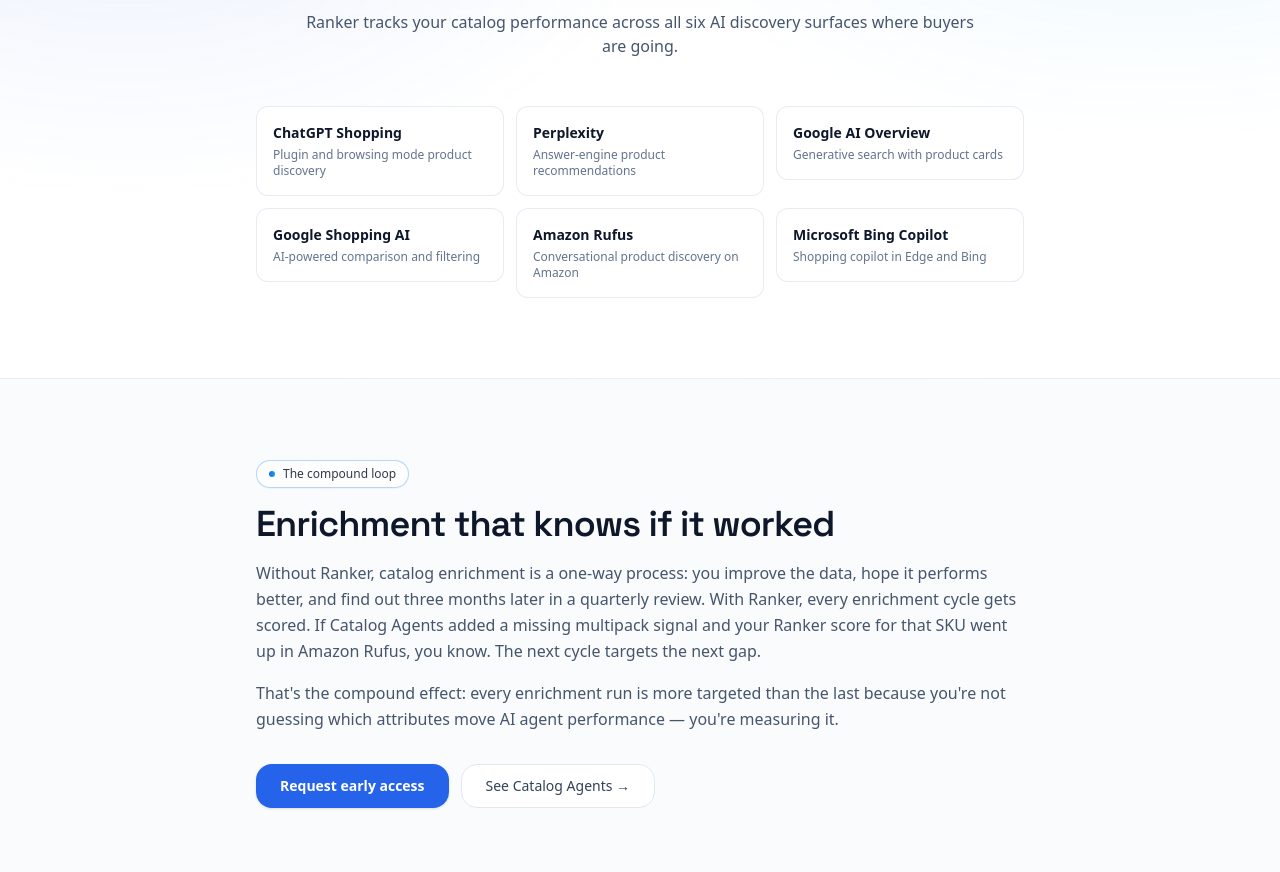
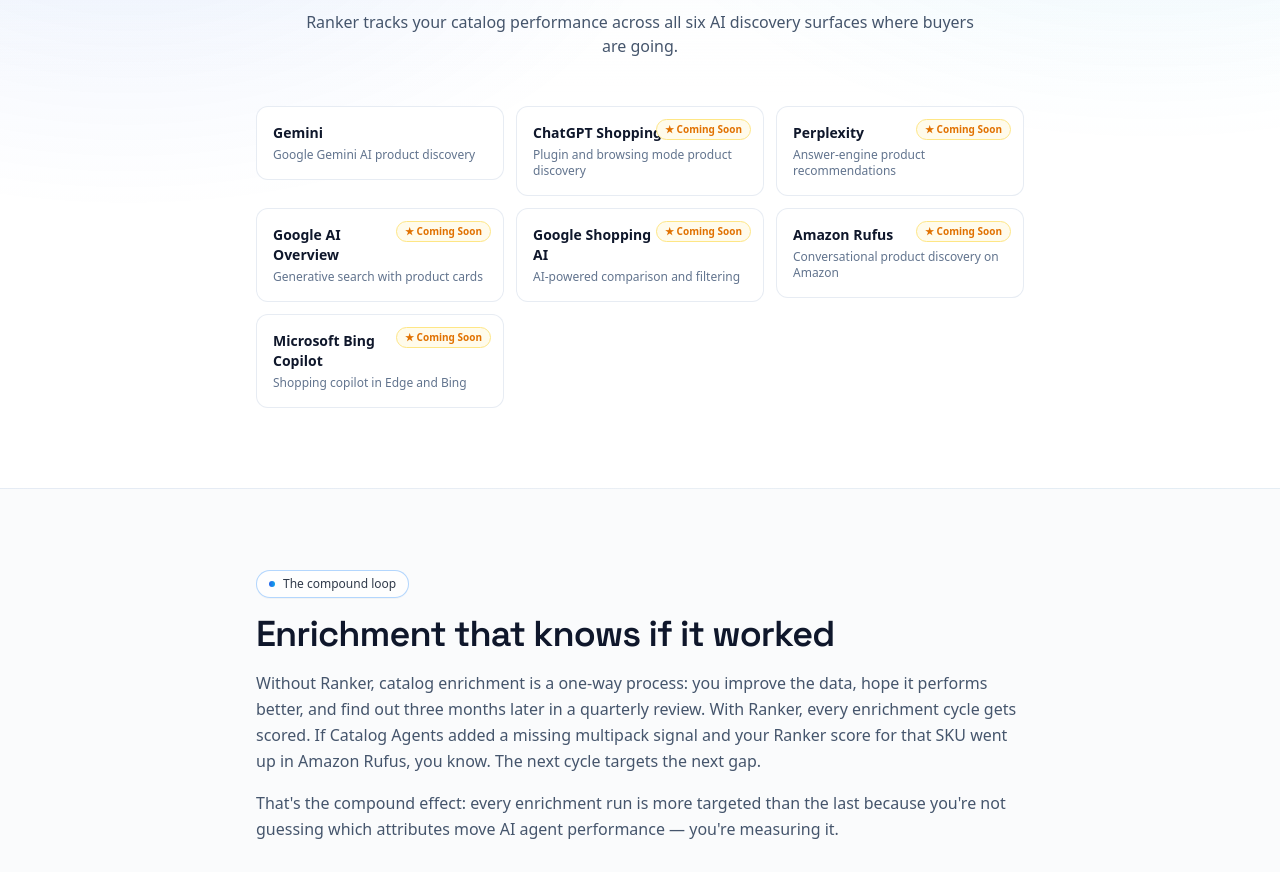
Before and after one commit to SanioAI/marketing_agent-website2.0, a Next.js app in the folder web/: page /platform/ranker in a window 1280 px wide. Shown: the part 1995-2867 px from the top of the page. Built offline with nearby package versions, Linux system fonts and the light colour scheme; no server answers.

Commit message:
Ranker: add Gemini as live, mark all other agents as Coming Soon
Co-Authored-By: Claude Sonnet 4.6 <noreply@anthropic.com>

```diff
--- a/web/app/platform/ranker/page.tsx
+++ b/web/app/platform/ranker/page.tsx
@@ -42,12 +42,13 @@ const signals = [
 ];
 
 const agents = [
-  { name: "ChatGPT Shopping", detail: "Plugin and browsing mode product discovery" },
-  { name: "Perplexity", detail: "Answer-engine product recommendations" },
-  { name: "Google AI Overview", detail: "Generative search with product cards" },
-  { name: "Google Shopping AI", detail: "AI-powered comparison and filtering" },
-  { name: "Amazon Rufus", detail: "Conversational product discovery on Amazon" },
-  { name: "Microsoft Bing Copilot", detail: "Shopping copilot in Edge and Bing" },
+  { name: "Gemini", detail: "Google Gemini AI product discovery", live: true },
+  { name: "ChatGPT Shopping", detail: "Plugin and browsing mode product discovery", live: false },
+  { name: "Perplexity", detail: "Answer-engine product recommendations", live: false },
+  { name: "Google AI Overview", detail: "Generative search with product cards", live: false },
+  { name: "Google Shopping AI", detail: "AI-powered comparison and filtering", live: false },
+  { name: "Amazon Rufus", detail: "Conversational product discovery on Amazon", live: false },
+  { name: "Microsoft Bing Copilot", detail: "Shopping copilot in Edge and Bing", live: false },
 ];
 
 export default function RankerPage() {
@@ -135,8 +136,13 @@ export default function RankerPage() {
           <div className="mx-auto max-w-3xl grid gap-3 sm:grid-cols-2 lg:grid-cols-3">
             {agents.map((a) => (
               <Reveal key={a.name}>
-                <div className="rounded-xl border border-slate-200/80 bg-white p-4">
-                  <p className="text-sm font-semibold text-slate-900">{a.name}</p>
+                <div className="relative rounded-xl border bg-white p-4 border-slate-200/80">
+                  {!a.live && (
+                    <span className="absolute right-3 top-3 inline-flex items-center gap-1 rounded-full border border-amber-200 bg-amber-50 px-2 py-0.5 text-[10px] font-semibold text-amber-600">
+                      ★ Coming Soon
+                    </span>
+                  )}
+                  <p className="text-sm font-semibold text-slate-900 pr-20">{a.name}</p>
                   <p className="mt-1 text-xs text-slate-500">{a.detail}</p>
                 </div>
               </Reveal>
```
